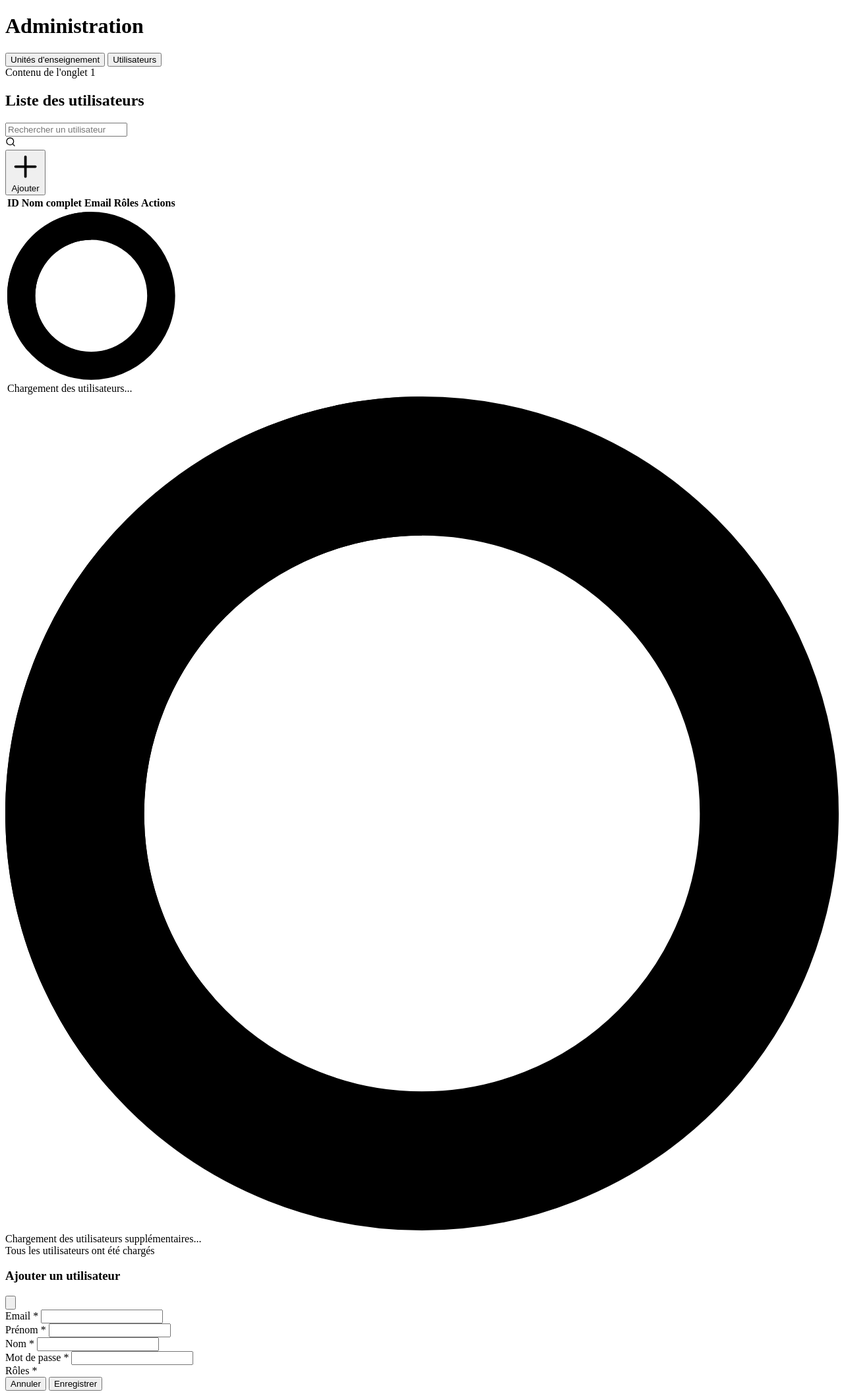
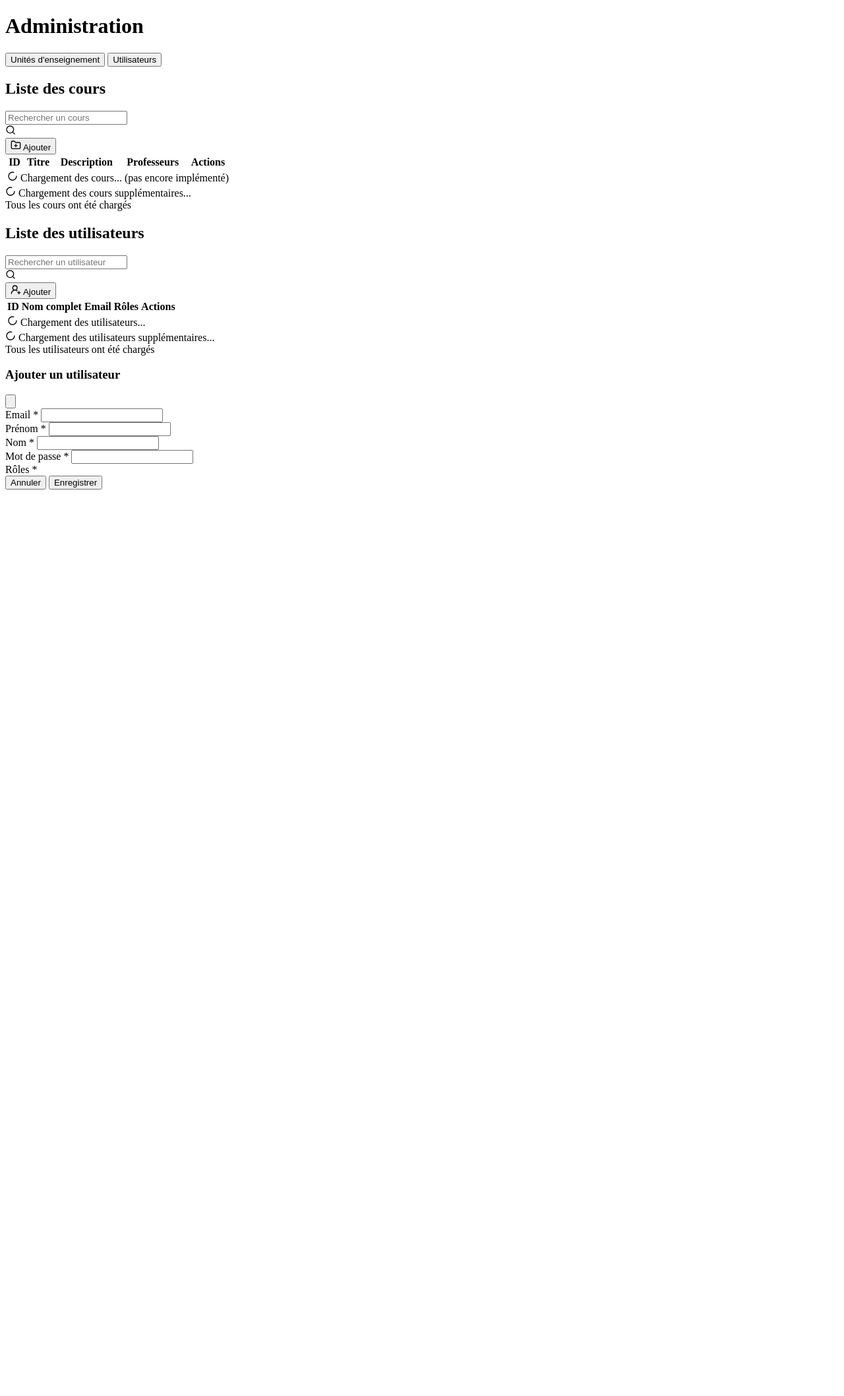
Before and after one commit to remib18/project, a Symfony app: template templates/admin/index.html.twig in a window 1280 px wide. Shown: the part 26-2142 px from the top of the page at 66% size. After the commit the page ends 768 px from the top, so only its background shows below. Run offline with Twig, Linux system fonts and the light colour scheme; the template is opened without the code that fills it, so the values that code supplies are empty; some libraries are stand-ins or nearby versions.

Commit message:
feat: adding the course management in the admin dashboard (only the ui)

```diff
--- a/templates/_components/index.html.twig
+++ b/templates/_components/index.html.twig
@@ -72,17 +72,25 @@
 {% endmacro %}
 
 {# Action Icon Component #}
-{% macro actionIcon(type, color = 'currentColor', size = "1rem") %}
+{% macro actionIcon(type, color = 'currentColor', size = "1rem", class = "") %}
 {% if type == 'edit' %}
- <svg xmlns="http://www.w3.org/2000/svg" viewBox="0 0 24 24" fill="none" stroke="{{ color }}" stroke-width="2" stroke-linecap="round" stroke-linejoin="round" style="width:{{ size }};height:{{ size }}"><path d="M21.174 6.812a1 1 0 0 0-3.986-3.987L3.842 16.174a2 2 0 0 0-.5.83l-1.321 4.352a.5.5 0 0 0 .623.622l4.353-1.32a2 2 0 0 0 .83-.497z"/><path d="m15 5 4 4"/></svg>
+ <svg xmlns="http://www.w3.org/2000/svg" viewBox="0 0 24 24" fill="none" stroke="{{ color }}" stroke-width="2" stroke-linecap="round" stroke-linejoin="round" style="width:{{ size }};height:{{ size }}" class="{{ class }}"><path d="M21.174 6.812a1 1 0 0 0-3.986-3.987L3.842 16.174a2 2 0 0 0-.5.83l-1.321 4.352a.5.5 0 0 0 .623.622l4.353-1.32a2 2 0 0 0 .83-.497z"/><path d="m15 5 4 4"/></svg>
 {% elseif type == 'delete' %}
- <svg xmlns="http://www.w3.org/2000/svg" viewBox="0 0 24 24" fill="none" stroke="{{ color }}" stroke-width="2" stroke-linecap="round" stroke-linejoin="round" style="width:{{ size }};height:{{ size }}"><path d="M3 6h18"/><path d="M19 6v14c0 1-1 2-2 2H7c-1 0-2-1-2-2V6"/><path d="M8 6V4c0-1 1-2 2-2h4c1 0 2 1 2 2v2"/><line x1="10" x2="10" y1="11" y2="17"/><line x1="14" x2="14" y1="11" y2="17"/></svg>
+ <svg xmlns="http://www.w3.org/2000/svg" viewBox="0 0 24 24" fill="none" stroke="{{ color }}" stroke-width="2" stroke-linecap="round" stroke-linejoin="round" style="width:{{ size }};height:{{ size }}" class="{{ class }}"><path d="M3 6h18"/><path d="M19 6v14c0 1-1 2-2 2H7c-1 0-2-1-2-2V6"/><path d="M8 6V4c0-1 1-2 2-2h4c1 0 2 1 2 2v2"/><line x1="10" x2="10" y1="11" y2="17"/><line x1="14" x2="14" y1="11" y2="17"/></svg>
 {% elseif type == 'pin' %}
- <svg xmlns="http://www.w3.org/2000/svg" viewBox="0 0 24 24" fill="none" stroke="{{ color }}" stroke-width="2" stroke-linecap="round" stroke-linejoin="round" style="width:{{ size }};height:{{ size }}"><path d="M12 17v5"/><path d="M9 10.76a2 2 0 0 1-1.11 1.79l-1.78.9A2 2 0 0 0 5 15.24V16a1 1 0 0 0 1 1h12a1 1 0 0 0 1-1v-.76a2 2 0 0 0-1.11-1.79l-1.78-.9A2 2 0 0 1 15 10.76V7a1 1 0 0 1 1-1 2 2 0 0 0 0-4H8a2 2 0 0 0 0 4 1 1 0 0 1 1 1z"/></svg>
+ <svg xmlns="http://www.w3.org/2000/svg" viewBox="0 0 24 24" fill="none" stroke="{{ color }}" stroke-width="2" stroke-linecap="round" stroke-linejoin="round" style="width:{{ size }};height:{{ size }}" class="{{ class }}"><path d="M12 17v5"/><path d="M9 10.76a2 2 0 0 1-1.11 1.79l-1.78.9A2 2 0 0 0 5 15.24V16a1 1 0 0 0 1 1h12a1 1 0 0 0 1-1v-.76a2 2 0 0 0-1.11-1.79l-1.78-.9A2 2 0 0 1 15 10.76V7a1 1 0 0 1 1-1 2 2 0 0 0 0-4H8a2 2 0 0 0 0 4 1 1 0 0 1 1 1z"/></svg>
 {% elseif type == 'unpin' %}
- <svg xmlns="http://www.w3.org/2000/svg" viewBox="0 0 24 24" fill="none" stroke="{{ color }}" stroke-width="2" stroke-linecap="round" stroke-linejoin="round" style="width:{{ size }};height:{{ size }}"><path d="M12 17v5"/><path d="M15 9.34V7a1 1 0 0 1 1-1 2 2 0 0 0 0-4H7.89"/><path d="m2 2 20 20"/><path d="M9 9v1.76a2 2 0 0 1-1.11 1.79l-1.78.9A2 2 0 0 0 5 15.24V16a1 1 0 0 0 1 1h11"/></svg>
+ <svg xmlns="http://www.w3.org/2000/svg" viewBox="0 0 24 24" fill="none" stroke="{{ color }}" stroke-width="2" stroke-linecap="round" stroke-linejoin="round" style="width:{{ size }};height:{{ size }}" class="{{ class }}"><path d="M12 17v5"/><path d="M15 9.34V7a1 1 0 0 1 1-1 2 2 0 0 0 0-4H7.89"/><path d="m2 2 20 20"/><path d="M9 9v1.76a2 2 0 0 1-1.11 1.79l-1.78.9A2 2 0 0 0 5 15.24V16a1 1 0 0 0 1 1h11"/></svg>
 {% elseif type == 'search' %}
- <svg xmlns="http://www.w3.org/2000/svg" viewBox="0 0 24 24" fill="none" stroke="{{ color }}" stroke-width="2" stroke-linecap="round" stroke-linejoin="round" style="width:{{ size }};height:{{ size }}"><circle cx="11" cy="11" r="8"/><path d="m21 21-4.3-4.3"/></svg>
+ <svg xmlns="http://www.w3.org/2000/svg" viewBox="0 0 24 24" fill="none" stroke="{{ color }}" stroke-width="2" stroke-linecap="round" stroke-linejoin="round" style="width:{{ size }};height:{{ size }}" class="{{ class }}"><circle cx="11" cy="11" r="8"/><path d="m21 21-4.3-4.3"/></svg>
+{% elseif type == 'add-user' %}
+ <svg xmlns="http://www.w3.org/2000/svg" viewBox="0 0 24 24" fill="none" stroke="{{ color }}" stroke-width="2" stroke-linecap="round" stroke-linejoin="round" style="width:{{ size }};height:{{ size }}" class="{{ class }}"><path d="M2 21a8 8 0 0 1 13.292-6"/><circle cx="10" cy="8" r="5"/><path d="M19 16v6"/><path d="M22 19h-6"/></svg>
+{% elseif type == 'add-folder' %}
+ <svg xmlns="http://www.w3.org/2000/svg" viewBox="0 0 24 24" fill="none" stroke="{{ color }}" stroke-width="2" stroke-linecap="round" stroke-linejoin="round" style="width:{{ size }};height:{{ size }}" class="{{ class }}"><path d="M12 10v6"/><path d="M9 13h6"/><path d="M20 20a2 2 0 0 0 2-2V8a2 2 0 0 0-2-2h-7.9a2 2 0 0 1-1.69-.9L9.6 3.9A2 2 0 0 0 7.93 3H4a2 2 0 0 0-2 2v13a2 2 0 0 0 2 2Z"/></svg>
+{% elseif type == 'add' %}
+ <svg xmlns="http://www.w3.org/2000/svg" viewBox="0 0 24 24" fill="none" stroke="{{ color }}" stroke-width="2" stroke-linecap="round" stroke-linejoin="round" style="width:{{ size }};height:{{ size }}" class="{{ class }}"><path d="M5 12h14"/><path d="M12 5v14"/></svg>
+{% elseif type == 'loader' %}
+ <svg xmlns="http://www.w3.org/2000/svg" viewBox="0 0 24 24" fill="none" stroke="{{ color }}" stroke-width="2" stroke-linecap="round" stroke-linejoin="round" style="width:{{ size }};height:{{ size }}" class="animate-spin {{ class }}"><path d="M21 12a9 9 0 1 1-6.219-8.56"/></svg>
 {% else %}
  <script>
     alert("Icon type not recognized: {{ type }}");
--- a/templates/admin/index.html.twig
+++ b/templates/admin/index.html.twig
@@ -8,7 +8,7 @@
     <h1 class="text-2xl font-bold mb-6">Administration</h1>
 
     {# Container des onglets #}
-    <div class="">
+    <div>
         {# Liste des onglets #}
         <div
                 role="tablist"
@@ -40,7 +40,63 @@
         {# Panneaux de contenu des onglets #}
         <div id="panel-1" role="tabpanel" aria-labelledby="tab-1" tabindex="0" class="focus:outline-none">
             <div class="p-4 bg-gray-50 rounded-md">
-                Contenu de l'onglet 1
+                <div class="mb-4 flex justify-between items-center">
+                    <h2 class="text-xl font-semibold">Liste des cours</h2>
+                    <div class="relative flex gap-4">
+                        <input type="text" id="course-search" placeholder="Rechercher un cours"
+                               class="pl-10 pr-4 py-2 border border-gray-300 rounded-md focus:outline-none focus:ring-2 focus:ring-blue-500 focus:border-blue-500"
+                               aria-label="Rechercher un cours">
+                        <div class="absolute left-3 top-3.5 text-gray-400">
+                            {{ comp.actionIcon('search') }}
+                        </div>
+                        <button
+                                id="add-course-btn"
+                                class="bg-[#37A0C9] text-white px-3 py-2 rounded-md flex items-center hover:bg-[#2c8aa8] focus:outline-none focus:ring-2 focus:ring-[#37A0C9] focus:ring-offset-2 flex gap-2 items-center"
+                                aria-label="Ajouter un cours"
+                        >
+                            {{ comp.actionIcon('add-folder') }}
+                            Ajouter
+                        </button>
+                    </div>
+                </div>
+
+                <div class="overflow-x-auto">
+                    <table class="min-w-full bg-white border border-gray-200 rounded-md" aria-label="Liste des cours">
+                        <thead>
+                        <tr class="bg-gray-100">
+                            <th scope="col" class="px-6 py-3 text-left text-xs font-medium text-gray-500 uppercase tracking-wider">ID</th>
+                            <th scope="col" class="px-6 py-3 text-left text-xs font-medium text-gray-500 uppercase tracking-wider">Titre</th>
+                            <th scope="col" class="px-6 py-3 text-left text-xs font-medium text-gray-500 uppercase tracking-wider">Description</th>
+                            <th scope="col" class="px-6 py-3 text-left text-xs font-medium text-gray-500 uppercase tracking-wider">Professeurs</th>
+                            <th scope="col" class="px-6 py-3 text-left text-xs font-medium text-gray-500 uppercase tracking-wider">Actions</th>
+                        </tr>
+                        </thead>
+                        <tbody id="course-table-body">
+                        <!-- Les cours seront chargés ici par JavaScript -->
+                        <tr>
+                            <td colspan="6" class="px-6 py-4 text-center text-gray-500">
+                                <div class="flex justify-center items-center gap-2">
+                                    {{ comp.actionIcon('loader') }}
+                                    Chargement des cours... (pas encore implémenté)
+                                </div>
+                            </td>
+                        </tr>
+                        </tbody>
+                    </table>
+                </div>
+
+                <!-- Loader pour la pagination -->
+                <div id="pagination-loader" class="hidden py-4 text-center">
+                    <div class="flex justify-center items-center gap-2">
+                        {{ comp.actionIcon('loader') }}
+                        Chargement des cours supplémentaires...
+                    </div>
+                </div>
+
+                <!-- Message de fin de liste -->
+                <div id="end-of-course" class="hidden py-4 text-center text-gray-500">
+                    Tous les cours ont été chargés
+                </div>
             </div>
         </div>
         <div id="panel-2" role="tabpanel" aria-labelledby="tab-2" tabindex="0" class="hidden focus:outline-none">
@@ -56,12 +112,10 @@
                         </div>
                         <button
                                 id="add-user-btn"
-                                class="bg-[#37A0C9] text-white px-3 py-2 rounded-md flex items-center hover:bg-[#2c8aa8] focus:outline-none focus:ring-2 focus:ring-[#37A0C9] focus:ring-offset-2"
+                                class="bg-[#37A0C9] text-white px-3 py-2 rounded-md flex items-center hover:bg-[#2c8aa8] focus:outline-none focus:ring-2 focus:ring-[#37A0C9] focus:ring-offset-2 flex gap-2 items-center"
                                 aria-label="Ajouter un utilisateur"
                         >
-                            <svg xmlns="http://www.w3.org/2000/svg" class="h-5 w-5 mr-1" fill="none" viewBox="0 0 24 24" stroke="currentColor">
-                                <path stroke-linecap="round" stroke-linejoin="round" stroke-width="2" d="M12 4v16m8-8H4" />
-                            </svg>
+                            {{ comp.actionIcon('add-user') }}
                             Ajouter
                         </button>
                     </div>
@@ -82,11 +136,8 @@
                         <!-- Les utilisateurs seront chargés ici par JavaScript -->
                         <tr>
                             <td colspan="6" class="px-6 py-4 text-center text-gray-500">
-                                <div class="flex justify-center items-center">
-                                    <svg class="animate-spin h-5 w-5 mr-3 text-blue-500" xmlns="http://www.w3.org/2000/svg" fill="none" viewBox="0 0 24 24">
-                                        <circle class="opacity-25" cx="12" cy="12" r="10" stroke="currentColor" stroke-width="4"></circle>
-                                        <path class="opacity-75" fill="currentColor" d="M4 12a8 8 0 018-8V0C5.373 0 0 5.373 0 12h4zm2 5.291A7.962 7.962 0 014 12H0c0 3.042 1.135 5.824 3 7.938l3-2.647z"></path>
-                                    </svg>
+                                <div class="flex justify-center items-center gap-2">
+                                    {{ comp.actionIcon('loader') }}
                                     Chargement des utilisateurs...
                                 </div>
                             </td>
@@ -97,11 +148,8 @@
 
                 <!-- Loader pour la pagination -->
                 <div id="pagination-loader" class="hidden py-4 text-center">
-                    <div class="flex justify-center items-center">
-                        <svg class="animate-spin h-5 w-5 mr-3 text-blue-500" xmlns="http://www.w3.org/2000/svg" fill="none" viewBox="0 0 24 24">
-                            <circle class="opacity-25" cx="12" cy="12" r="10" stroke="currentColor" stroke-width="4"></circle>
-                            <path class="opacity-75" fill="currentColor" d="M4 12a8 8 0 018-8V0C5.373 0 0 5.373 0 12h4zm2 5.291A7.962 7.962 0 014 12H0c0 3.042 1.135 5.824 3 7.938l3-2.647z"></path>
-                        </svg>
+                    <div class="flex justify-center items-center gap-2">
+                        {{ comp.actionIcon('loader') }}
                         Chargement des utilisateurs supplémentaires...
                     </div>
                 </div>
@@ -193,6 +241,7 @@
 
     <script>
         document.addEventListener('DOMContentLoaded', function() {
+
             // Configuration pour la pagination
             const userState = {
                 users: [],
@@ -221,6 +270,15 @@
                 tab.addEventListener('keydown', handleKeyNavigation);
             });
 
+            // Récupération de l'onglet sélectionné depuis l'URL s'il existe
+            const params = new URLSearchParams(window.location.search);
+            let selectedTab = params.get('t');
+            const tabElement = document.getElementById(selectedTab);
+            if (selectedTab && tabElement) {
+                const event = new Event('click');
+                tabElement.dispatchEvent(event);
+            }
+
             // Fonction de changement d'onglet
             function changeTabs(e) {
                 const targetTab = e.currentTarget;
@@ -236,11 +294,13 @@
                 // Mise à jour de l'état des onglets
                 tabs.forEach(tab => {
                     const selected = tab === targetTab;
+                    const tabSelector = tab.getAttribute('id');
                     tab.setAttribute('aria-selected', selected);
                     tab.setAttribute('tabindex', selected ? '0' : '-1');
 
-                    // Mise à jour des styles
+                    // Mise à jour des styles et mise à jour de l'URL
                     if (selected) {
+                        history.pushState(null, '', `?t=${tabSelector}`);
                         tab.classList.remove('border-transparent', 'text-gray-500', 'hover:text-gray-700', 'hover:border-gray-300');
                         tab.classList.add('border-[#37A0C9]', 'text-[#37A0C9]');
                     } else {
```
